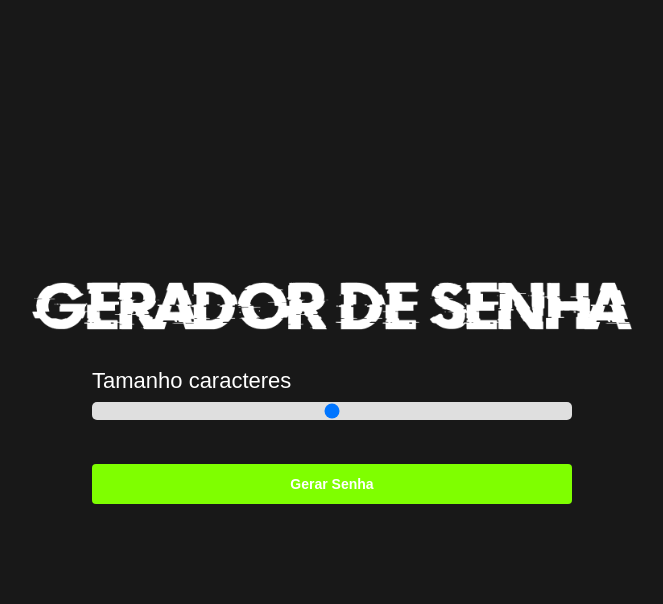
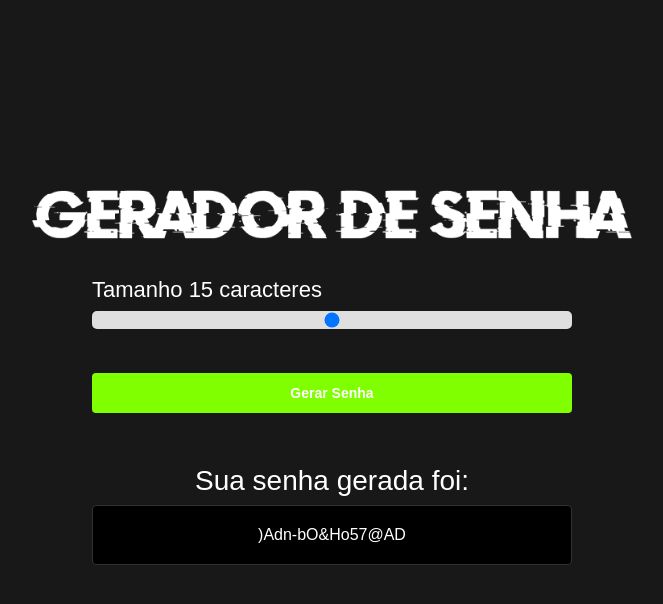
Before and after one commit to Matheus-RC/Gerador-de-Senha, a plain HTML site: page index.html in a window 1280 px wide. Both pictures are taken after a click on the button "Gerar Senha". Shown: the whole page, without its empty margins (308-971 px from the left). Drawn offline with Linux system fonts and the light colour scheme.

Commit message:
finalizado

```diff
--- a/index.html
+++ b/index.html
@@ -11,16 +11,16 @@
     <body>
         <img class="logo" src="./imagens/logo.png" alt="Gerador de senha logo" />
         <main class="container-input">
-            <span>Tamanho <span id="valor"></span>caracteres</span>
+            <span>Tamanho <span id="valor"></span> caracteres</span>
             <input id="slider" class="slider" type ="range" min="5" max="25" value="15"/>
 
-            <button id="button" class="button-cta">Gerar Senha</button>
+            <button id="button" onclick="generatePassword();" class="button-cta">Gerar Senha</button>
 
         </main>
-        <div id="container-password" class="container-password hide">
+        <div id="container-password" onclick="copyPassword();" class="container-password hide">
             <span class="title">Sua senha gerada foi:</span>
-            <span id="password" class="password">121212122112</span>
-            <span class="tooltip">Clique na senha para copiar 👆</span>
+            <span id="password" class="password"></span>
+            <span id="tooltip" class="tooltip" >Clique na senha para copiar 👆</span>
 
         </div>
         <script src="script.js"></script>
--- a/script.js
+++ b/script.js
@@ -1 +1,38 @@
-console.log("teste");
+let sliderElement = document.querySelector("#slider");
+let buttonElement = document.querySelector("#button");
+let sizePassword = document.querySelector("#valor");
+let password = document.querySelector("#password");
+let containerPassword = document.querySelector("#container-password");
+let tooltip_text = document.querySelector("#tooltip");
+
+let charset = "abcdefghijklmnopqrstuvwxyzABCDEFGHIJKLMNOPQRSTUVWXYZ0123456789!@*()-+&#";
+let novaSenha = "";
+
+sizePassword.innerHTML = sliderElement.value;
+
+slider.oninput = function(){
+    sizePassword.innerHTML = this.value;
+}
+
+function generatePassword(){
+    let pass = "";
+    for(let i = 0, n = charset.length; i < sliderElement.value; ++i){
+        pass += charset.charAt(Math.floor(Math.random() * n));
+    }
+    password.innerHTML = pass;
+    containerPassword.classList.remove('hide');
+    novaSenha = pass;
+}
+
+
+
+
+
+function copyPassword(){
+   navigator.clipboard.writeText(novaSenha);
+   tooltip_text.innerHTML = "COPIADO! 👍";
+   setTimeout(function(){
+    tooltip_text.innerHTML = "Clique na senha para copiar 👆";
+   },1500);
+
+}
```
